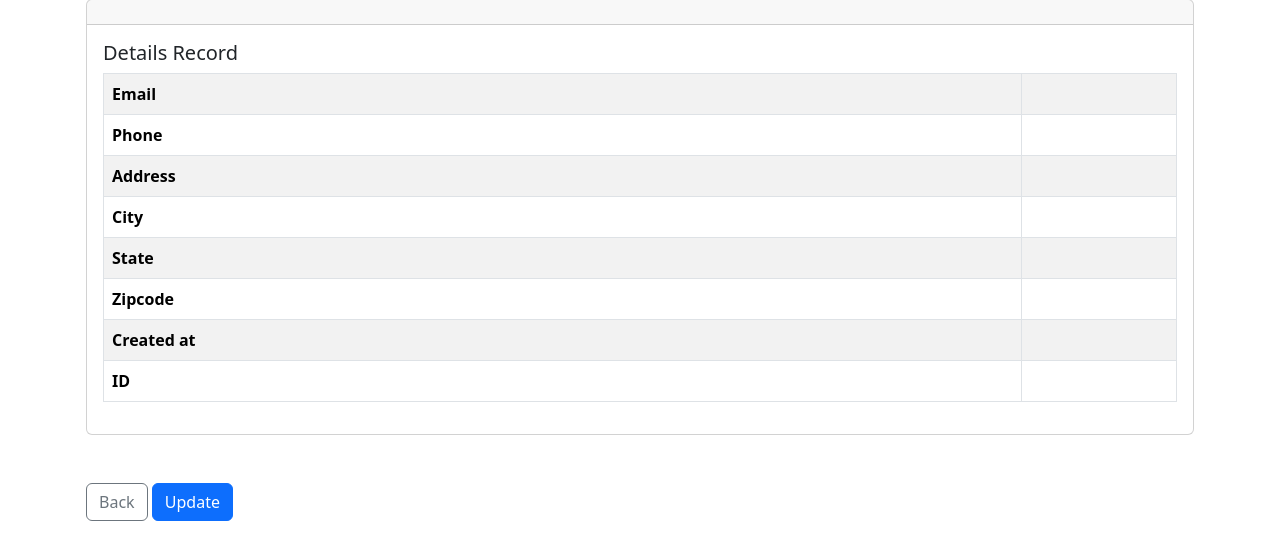
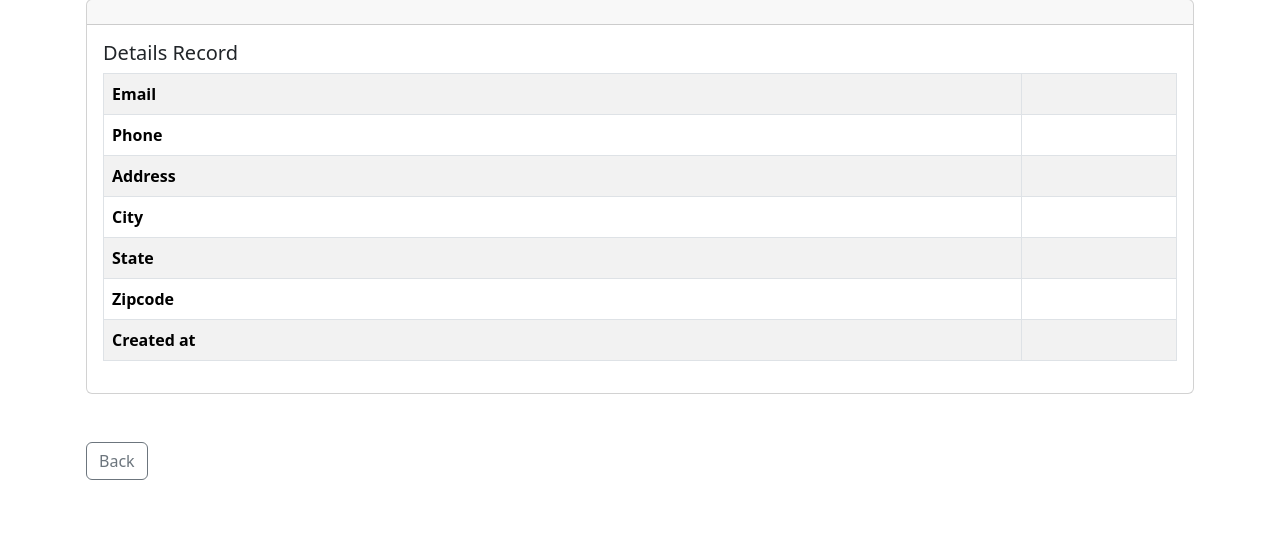
Before and after one commit to astriwidyastiti/Django-CRM, a Django app: template website/templates/record.html in a window 1280 px wide. Shown: the part 91-651 px from the top of the page. Run offline with Django 5.2, Linux system fonts and the light colour scheme; the template is opened without the code that fills it, so the values that code supplies are empty; parts of the project's set-up code (start-up, migrations or seed data) failed here and were passed over; grey boxes are pictures that could not be loaded.

Commit message:
delete update button & hide ID

```diff
--- a/website/templates/record.html
+++ b/website/templates/record.html
@@ -37,10 +37,6 @@
             <td><strong>Created at </strong></td>
             <td>{{ customer_record.created_at }}</td>
         </tr>
-        <tr>
-            <td><strong>ID </strong></td>
-            <td>{{ customer_record.id }}</td>
-        </tr>
 
 
     </table>
@@ -49,7 +45,6 @@
 <br/><br/>
 <a href="{% url 'home' %}" class="btn btn-outline-secondary">Back</a>
 
-<a href="{% url 'update_record' customer_record.id %}" class="btn btn-primary">Update</a>
 
 
 {% endblock %}
```
